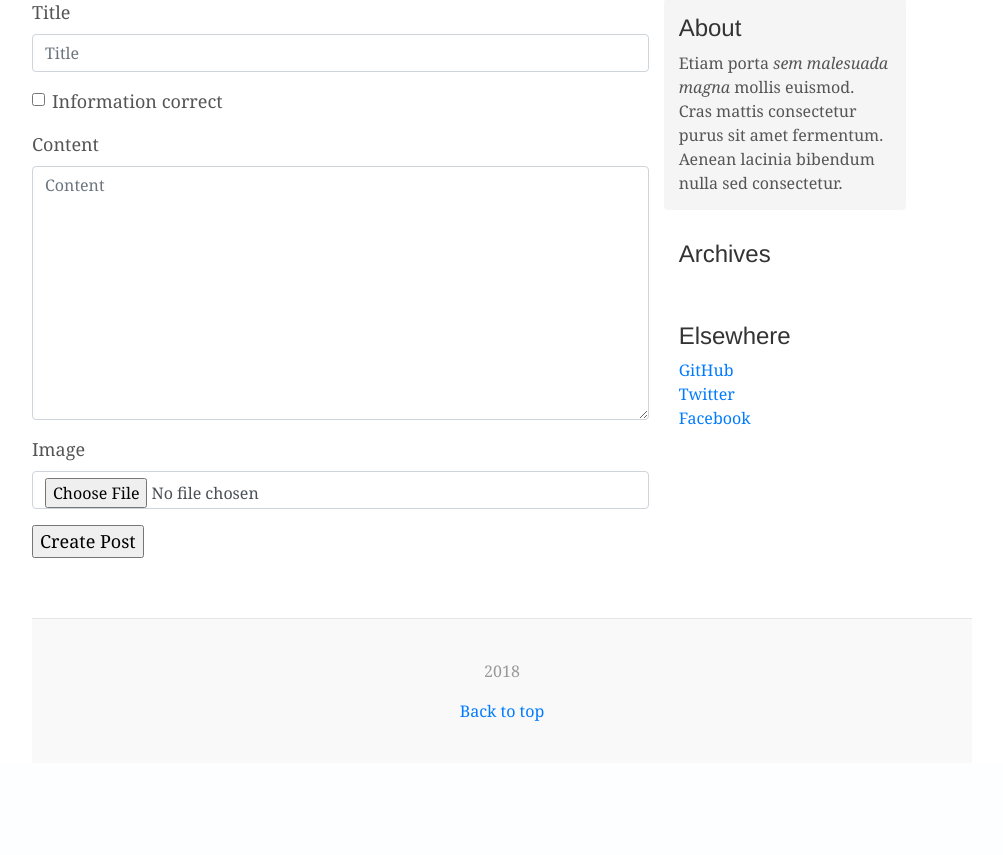
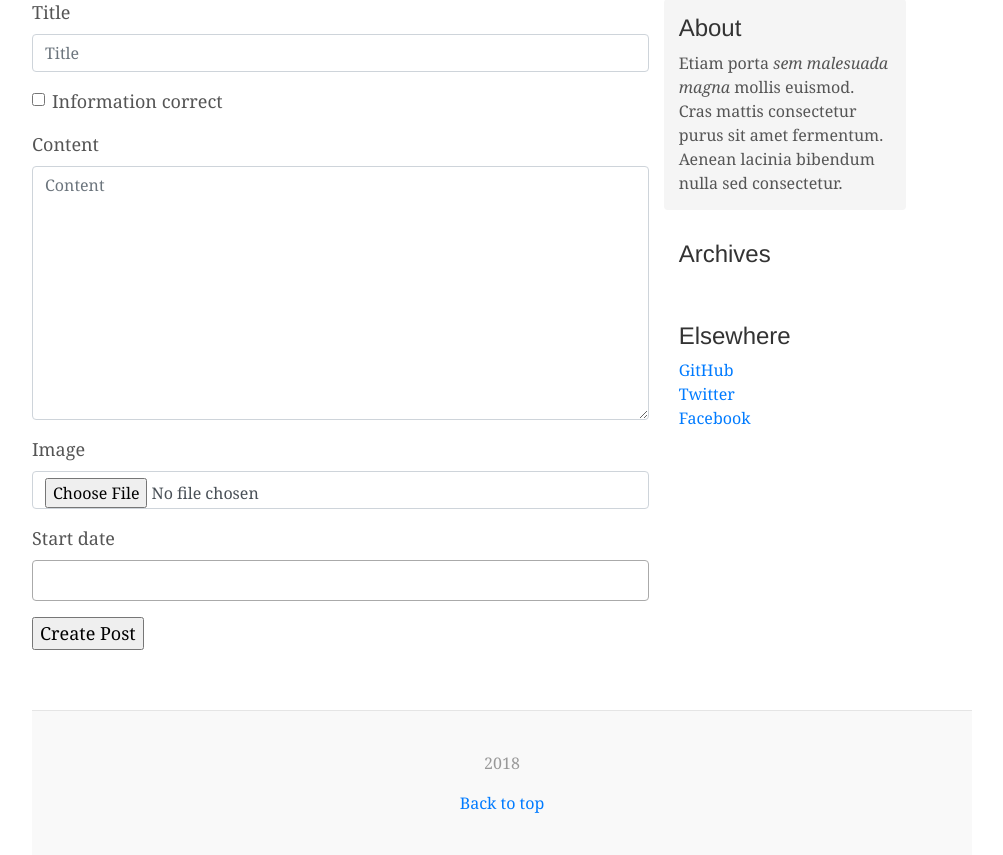
Before and after one commit to EvgenyBydanau/blog, a Django app: page /create/ in a window 1280 px wide. Shown: the part 249-1104 px from the top of the page, without its empty margins (138-1141 px from the left). Before the commit the page ends 970 px from the top, so only its background shows below. Run offline with Django 3.2, Linux system fonts and the light colour scheme; the visitor is signed in with stand-in values (Sample User, id 1); parts of the project's set-up code (start-up, migrations or seed data) failed here and were passed over; some libraries are stand-ins or nearby versions.

Commit message:
array_field

```diff
--- a/posts/forms.py
+++ b/posts/forms.py
@@ -1,15 +1,17 @@
 from django import forms
 from .models import Post, Comment
+import datetime
 
 
 class PostForm(forms.ModelForm):
     # title = forms.ModelChoiceField(queryset=Post.objects.all().order_by("title"))
     title = forms.CharField(error_messages={'required': 'You have to fill in this filed'})
     information_correct = forms.BooleanField(required=True)
+    start_date = forms.MultipleChoiceField(choices=(('2019-01-01', '2019-01-01'), ('2019-01-01', '2019-02-01')))
 
     class Meta:
         model = Post
-        fields = ["title", "information_correct", "content", "image"]
+        fields = ["title", "information_correct", "content", "image", "start_date"]
 
     def clean(self):
         cleaned_data = super(PostForm, self).clean()
--- a/posts/models.py
+++ b/posts/models.py
@@ -5,6 +5,8 @@ from django.core.urlresolvers import reverse
 from django.conf import settings
 from django.contrib.contenttypes.fields import GenericForeignKey
 from django.contrib.contenttypes.models import ContentType
+from django.contrib.postgres.fields import ArrayField
+
 
 # Create your models here.
 
@@ -17,6 +19,7 @@ class Post(models.Model):
     information_correct = models.BooleanField()
     timestamp = models.DateTimeField(auto_now=False, auto_now_add=True)
     updated = models.DateTimeField(auto_now=True, auto_now_add=False )
+    start_date = ArrayField(models.DateField(), null=True, blank=True)
 
     def __str__(self):
         return self.title
--- a/templates/base.html
+++ b/templates/base.html
@@ -7,6 +7,8 @@
     <link rel="stylesheet" href="{% static 'posts/bootstrap/css/bootstrap.min.css' %}">
 
     <script src="{% static 'js/jquery.js' %}"></script>
+    <link href="https://cdnjs.cloudflare.com/ajax/libs/select2/4.0.7/css/select2.min.css" rel="stylesheet" />
+    <script src="https://cdnjs.cloudflare.com/ajax/libs/select2/4.0.7/js/select2.min.js"></script>
 
     <link rel="stylesheet" href="{% static 'posts/blog.css' %}">
 </head>
--- a/templates/post_form.html
+++ b/templates/post_form.html
@@ -1,4 +1,5 @@
 {% extends 'base.html'  %}
+
 {% load bootstrap3 %}
 
 
@@ -17,7 +18,11 @@
   <input type = "submit" value = "Create Post">
 </form>
 
-
+<script>
+$(document).ready(function() {
+    $('#id_start_date').select2();
+});
+</script>
 
 
 {% endblock %}
```
Also changed, not shown: posts/migrations/0006_post_start_date.py (added).
